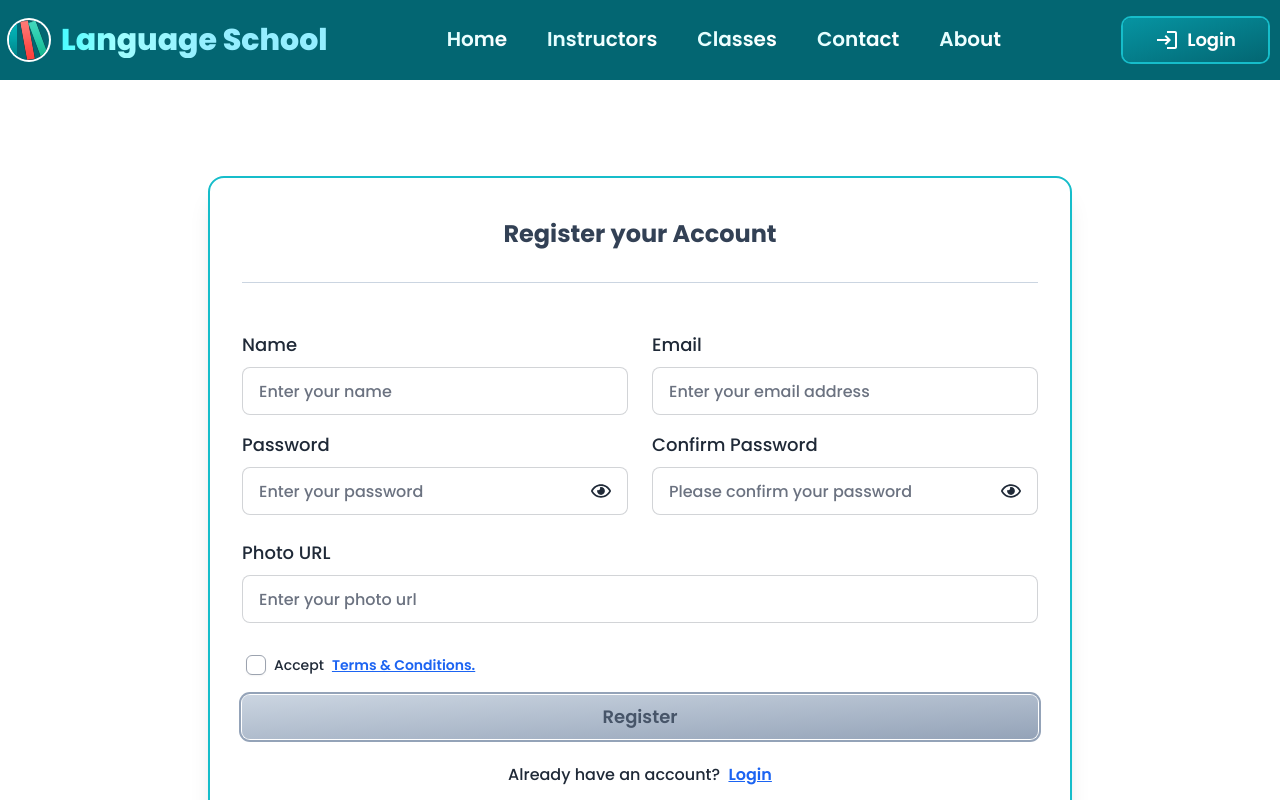
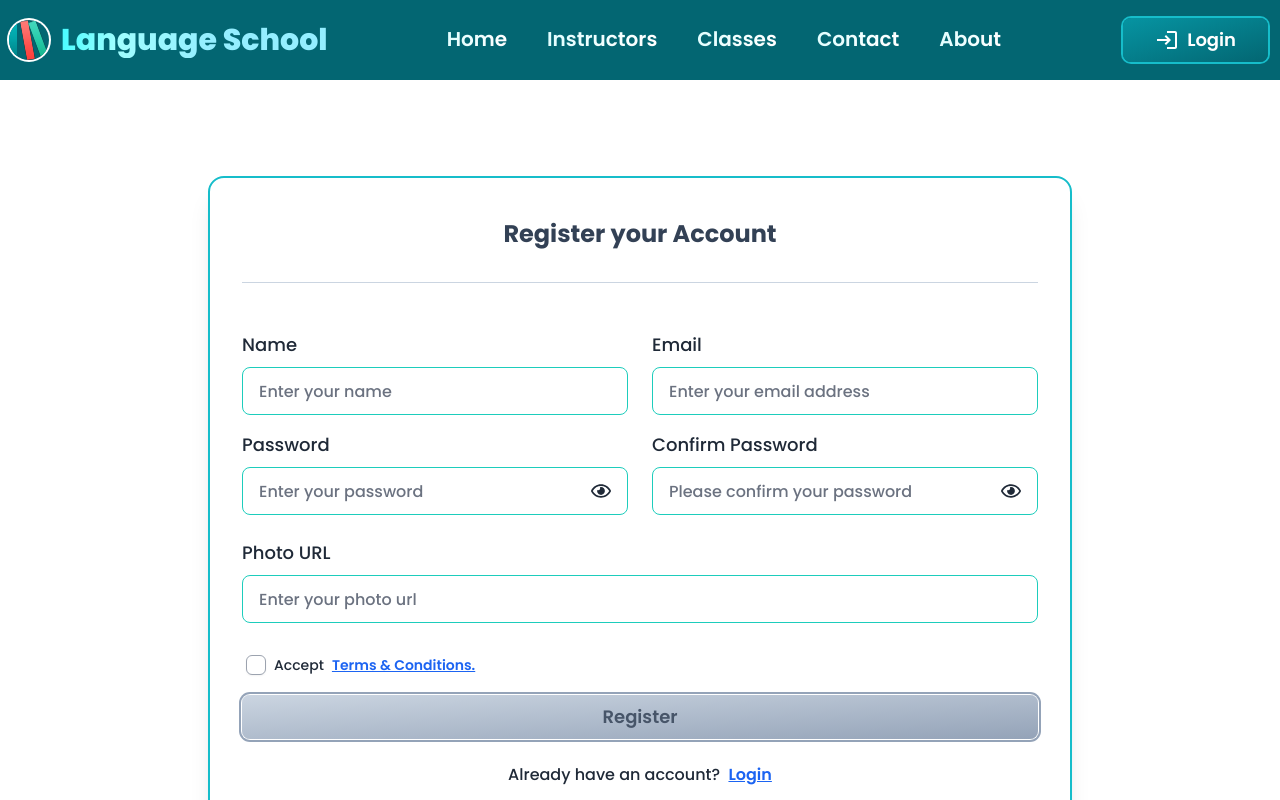
Before and after one commit to shamiul-anik/language-school-client, a React (Vite) app: page /registration in a window 1280 px wide. Shown: the top 800 px of the page. Built offline with nearby package versions, Linux system fonts and the light colour scheme; no server answers.

Commit message:
Design update

```diff
--- a/src/pages/Authentication/Login/Login.jsx
+++ b/src/pages/Authentication/Login/Login.jsx
@@ -94,7 +94,7 @@ const Login = () => {
 							<label className="label pl-0" htmlFor="email">
 								<span className="label-text text-lg">Email</span>
 							</label>
-							<input type="email" {...register("email", { required: true })} id="email" name="email" placeholder="Enter your email address" className="input input-bordered" required />
+							<input type="email" {...register("email", { required: true })} id="email" name="email" placeholder="Enter your email address" className="input input-bordered input-accent focus:ring-0 focus:border-teal-500" required />
 							{/* <p className="text-red-500 mt-2"></p> */}
 							{errors?.email && <p className="text-red-500 mt-2">Email is required!</p>} {/* Error Message */}
 						</div>
@@ -103,7 +103,7 @@ const Login = () => {
 							<label className="label pl-0" htmlFor="password">
 								<span className="label-text text-lg">Password</span>
 							</label>
-							<input type={showPassword ? "text" : "password"} {...register("password", { required: true })} id="password" name="password" placeholder="Enter your password" className="input input-bordered" autoComplete='true' required />
+							<input type={showPassword ? "text" : "password"} {...register("password", { required: true })} id="password" name="password" placeholder="Enter your password" className="input input-bordered input-accent focus:ring-0 focus:border-teal-500" autoComplete='true' required />
 							<button onClick={handleShowPassword} className="btn btn-ghost absolute bottom-0 right-0 rounded-l-none">
 								{
 									showPassword ? <FaRegEyeSlash className='text-lg md:text-xl font-bold' /> : <FaRegEye className='text-lg md:text-xl font-bold' />
--- a/src/pages/Authentication/PasswordReset/PasswordReset.jsx
+++ b/src/pages/Authentication/PasswordReset/PasswordReset.jsx
@@ -78,7 +78,7 @@ const PasswordReset = () => {
               <label className="label pl-0" htmlFor="email">
                 <span className="label-text text-lg">Email</span>
               </label>
-              <input type="email" id="email" name="email" placeholder="Enter your email address" className={emailError ? "input input-error" : "input input-bordered"} />
+              <input type="email" id="email" name="email" placeholder="Enter your email address" className={emailError ? "input input-error focus:ring-0 focus:border-red-500" : "input input-bordered input-accent focus:ring-0 focus:border-teal-500"} />
               <p className="text-red-500 mt-2">{emailError}</p>
             </div>
             <div className="form-control mt-4">
--- a/src/pages/Authentication/Profile/Profile.jsx
+++ b/src/pages/Authentication/Profile/Profile.jsx
@@ -78,14 +78,14 @@ const Profile = () => {
               <label className="label pl-0" htmlFor="name">
                 <span className="label-text text-lg">Name</span>
               </label>
-              <input type="text" id="name" name="name" placeholder="Enter your name" className="input input-bordered read-only:bg-slate-100" defaultValue={currentUserName} />
+              <input type="text" id="name" name="name" placeholder="Enter your name" className="input input-bordered input-accent focus:ring-0 focus:border-teal-500 read-only:bg-slate-100" defaultValue={currentUserName} />
               <p className="text-red-500 mt-2"></p>
             </div>
             <div className="form-control">
               <label className="label pl-0" htmlFor="photoURL">
                 <span className="label-text text-lg">Photo URL</span>
               </label>
-              <input type="text" id="photoURL" name="photoURL" placeholder="Enter your photo url" className="input input-bordered read-only:bg-slate-100" defaultValue={currentUserPhotoURL ? currentUserPhotoURL : ""} />
+              <input type="text" id="photoURL" name="photoURL" placeholder="Enter your photo url" className="input input-bordered input-accent focus:ring-0 focus:border-teal-500 read-only:bg-slate-100" defaultValue={currentUserPhotoURL ? currentUserPhotoURL : ""} />
               <p className="text-red-500 mt-2"></p>
             </div>
             <div className="form-control mt-4">
--- a/src/pages/Authentication/Registration/Registration.jsx
+++ b/src/pages/Authentication/Registration/Registration.jsx
@@ -138,14 +138,14 @@ const Registration = () => {
 								<label className="label pl-0" htmlFor="name">
 									<span className="label-text text-lg">Name</span>
 								</label>
-								<input type="text" {...register("name", { required: true })} id="name" name="name" placeholder="Enter your name" className="input input-bordered" />
+								<input type="text" {...register("name", { required: true })} id="name" name="name" placeholder="Enter your name" className="input input-bordered input-accent focus:ring-0 focus:border-teal-500" />
 								{errors?.name && <p className="text-red-500 mt-2">Name is required!</p>} {/* Error Message */}
 							</div>
 							<div className="form-control">
 								<label className="label pl-0" htmlFor="email">
 									<span className="label-text text-lg">Email</span>
 								</label>
-								<input type="email" {...register("email", { required: true })} id="email" name="email" placeholder="Enter your email address" className="input input-bordered" />
+								<input type="email" {...register("email", { required: true })} id="email" name="email" placeholder="Enter your email address" className="input input-bordered input-accent focus:ring-0 focus:border-teal-500" />
 								{errors?.email && <p className="text-red-500 mt-2">Email is required!</p>} {/* Error Message */}
 							</div>
 						</div>
@@ -161,7 +161,7 @@ const Registration = () => {
 										minLength: 6,
 										pattern: /(?=.*[A-Z])(?=.*[!@#$&*])(?=.*[a-z])/
 									})}
-									id="password" name="password" placeholder="Enter your password" className="input input-bordered" autoComplete='true'
+									id="password" name="password" placeholder="Enter your password" className="input input-bordered input-accent focus:ring-0 focus:border-teal-500" autoComplete='true'
 								/>
 								<button onClick={handleShowPassword} className="btn btn-ghost absolute top-11 right-0 rounded-l-none">
 									{
@@ -186,7 +186,7 @@ const Registration = () => {
 											}
 										}
 									})}
-									id="confirmPassword" name="confirmPassword" placeholder="Please confirm your password" className="input input-bordered" autoComplete='true'
+									id="confirmPassword" name="confirmPassword" placeholder="Please confirm your password" className="input input-bordered input-accent focus:ring-0 focus:border-teal-500" autoComplete='true'
 								/>
 								<button onClick={handleShowConfirmPassword} className="btn btn-ghost absolute top-11 right-0 rounded-l-none">
 									{
@@ -203,7 +203,7 @@ const Registration = () => {
 							<label className="label pl-0" htmlFor="photoURL">
 								<span className="label-text text-lg">Photo URL</span>
 							</label>
-							<input type="text" {...register("photoURL", { required: true })} id="photoURL" name="photoURL" placeholder="Enter your photo url" className="input input-bordered" />
+							<input type="text" {...register("photoURL", { required: true })} id="photoURL" name="photoURL" placeholder="Enter your photo url" className="input input-bordered input-accent focus:ring-0 focus:border-teal-500" />
 							{/* <input type="file" id="image" name="image" accept="image/*" className="file-input file-input-bordered file-input-accent w-full" /> */}
 							{/* <p className="text-red-500 mt-2">{imageError}</p> */}
 							{errors?.photoURL && <p className="text-red-500 mt-2">Photo URL is required!</p>} {/* Error Message */}
```
